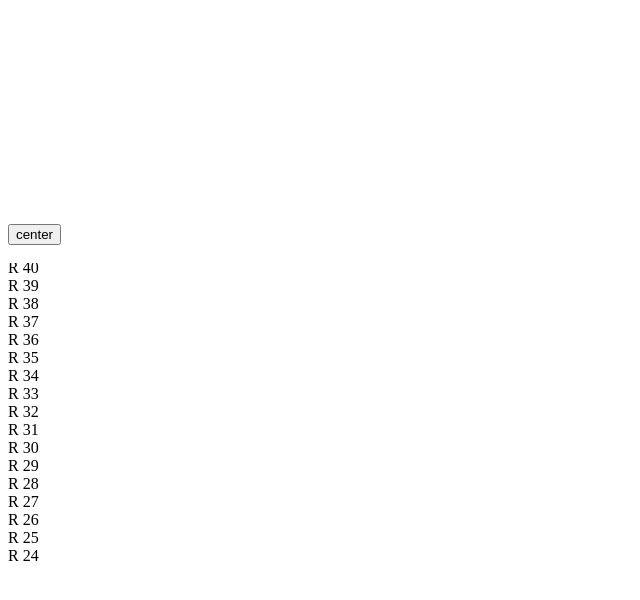
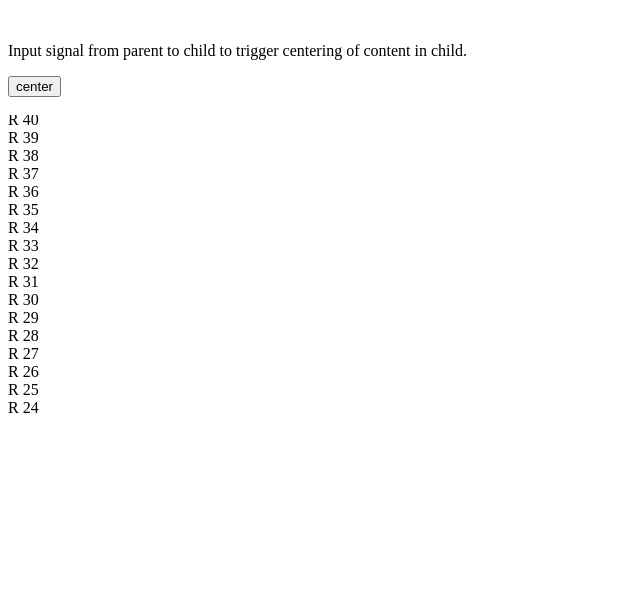
Before and after one commit to JanStureNielsen/scrollable-window, an Angular app: page / in a window 1280 px wide. Shown: the top 600 px of the page, without its empty margins (0-640 px from the left). Built offline with nearby package versions, Linux system fonts and the light colour scheme.

Commit message:
Add some explanation.

```diff
--- a/src/app/app.component.html
+++ b/src/app/app.component.html
@@ -1,17 +1,6 @@
-<br/>
-<br/>
-<br/>
-<br/>
-<br/>
-<br/>
-<br/>
-<br/>
-<br/>
-<br/>
-<br/>
-<br/>
-
 <main>
+  <br/>
+  <p>Input signal from parent to child to trigger centering of content in child.</p>
   <button (click)="onClick()">center</button>
   <br/>
   <br/>
```
